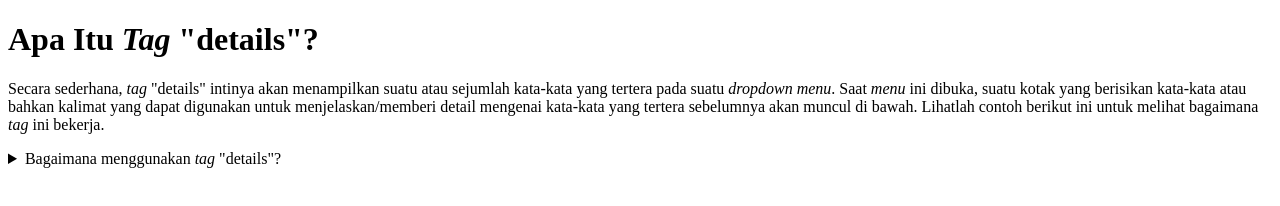
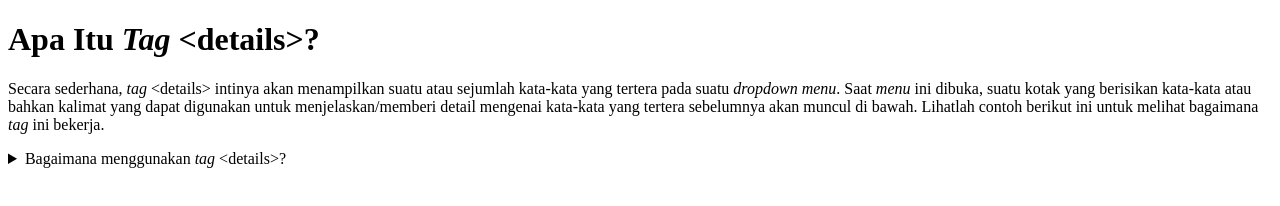
Before and after one commit to abe-pratomo/abe-pratomo.github.io, a plain HTML site: page index.html in a window 1280 px wide. Drawn offline with Linux system fonts and the light colour scheme.

Commit message:
Update index.html

```diff
--- a/index.html
+++ b/index.html
@@ -1,17 +1,17 @@
 <!DOCTYPE HTML>
 <html>
   <head>
-    <title>Mengenal Tag "details"</title>
+    <title>Mengenal Tag &lt;details&gt;</title>
   </head>
   <body>
     <main>
-      <h1>Apa Itu <em>Tag</em> "details"?</h1>
-      <p>Secara sederhana, <em>tag</em> "details" intinya akan menampilkan suatu atau sejumlah kata-kata yang tertera pada suatu <em>dropdown menu</em>. Saat <em>menu</em> ini dibuka, suatu kotak yang berisikan kata-kata atau bahkan kalimat yang dapat digunakan untuk menjelaskan/memberi detail mengenai kata-kata yang tertera sebelumnya akan muncul di bawah. Lihatlah contoh berikut ini untuk melihat bagaimana <em>tag</em> ini bekerja.
+      <h1>Apa Itu <em>Tag</em> &lt;details&gt;?</h1>
+      <p>Secara sederhana, <em>tag</em> &lt;details&gt; intinya akan menampilkan suatu atau sejumlah kata-kata yang tertera pada suatu <em>dropdown menu</em>. Saat <em>menu</em> ini dibuka, suatu kotak yang berisikan kata-kata atau bahkan kalimat yang dapat digunakan untuk menjelaskan/memberi detail mengenai kata-kata yang tertera sebelumnya akan muncul di bawah. Lihatlah contoh berikut ini untuk melihat bagaimana <em>tag</em> ini bekerja.
 
       </p>
       <details>
-        <summary>Bagaimana menggunakan <em>tag</em> "details"?</summary>
-        Di dalam <em>tag</em> ini, akan ada <em>tag</em> lain yang bernama "summary" yang menjadi bagian untuk menuliskan simpulan/kata-kata yang ingin dijelaskan di bagian bawah nantinya. Setelah menutup <em>tag</em> ini, kita dapat memberi line baru yang dipakai untuk menuliskan isi detail-nya. Untuk contoh ini, isi <em>summary</em> adalah "Bagaimana menggunakan <em>tag</em> "details"?"
+        <summary>Bagaimana menggunakan <em>tag</em> &lt;details&gt;?</summary>
+        Di dalam <em>tag</em> ini, akan ada <em>tag</em> lain yang bernama &lt;summary&gt; yang menjadi bagian untuk menuliskan simpulan/kata-kata yang ingin dijelaskan di bagian bawah nantinya. Setelah menutup <em>tag</em> ini, kita dapat memberi line baru di bawah yang dipakai untuk menuliskan isi detail-nya. Untuk contoh ini, isi <em>summary</em> adalah "Bagaimana menggunakan <em>tag</em> "details"?", sementara isi dari detail-nya sendiri mulai dari kata "Di" sampai ke titik terakhir setelah kata ini.
       </details>
     </main>
   </body>
```
